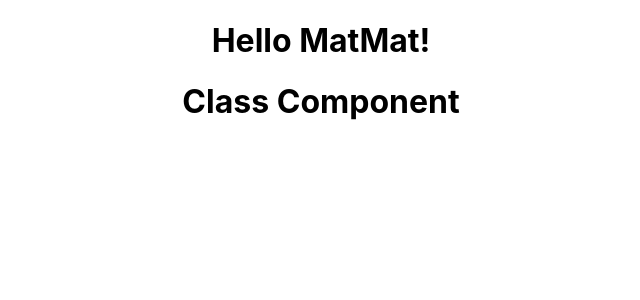
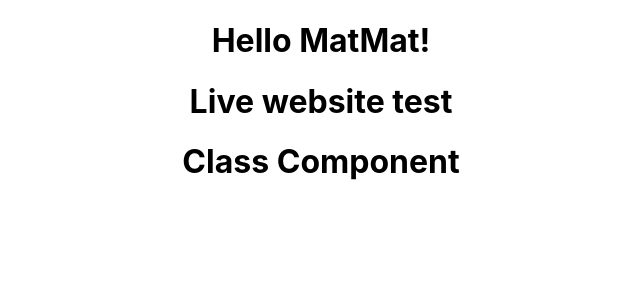
Before and after one commit to MatMatzZ/React-Repository, a React (Create React App) app: page / in a window 1280 px wide. Shown: the top 300 px of the page, without its empty margins (319-959 px from the left). Built offline with nearby package versions, Linux system fonts and the light colour scheme.

Commit message:
Modified App.js

```diff
--- a/src/App.js
+++ b/src/App.js
@@ -8,6 +8,7 @@ function App() {
   return (
     <div className="App">
       <Greet/>
+      <h1>Live website test</h1>
       <Welcome/>
     </div>
   );
```
